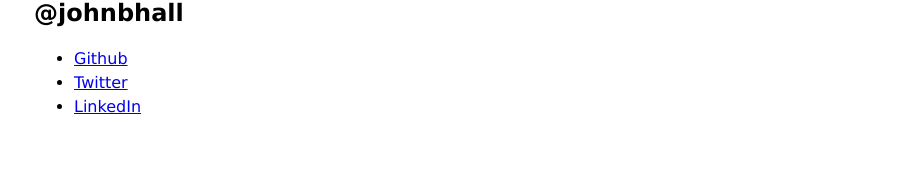
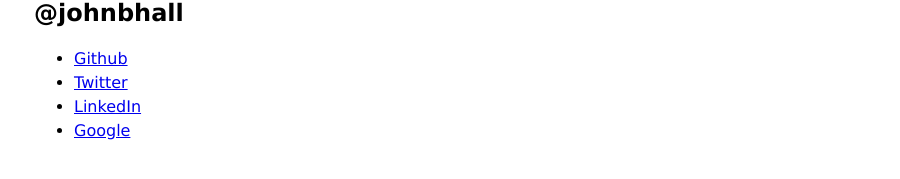
Before and after one commit to johnbhall/johnbhall.github.com, a Jekyll site: the page built from index.html, in a window 1280 px wide. Shown: the part 478-657 px from the top of the page, without its empty margins (116-1016 px from the left). Built offline with Jekyll 4.4.1, drawn with Linux system fonts in a browser that asks for light colours.

Commit message:
add link to Google+ for Google Authorship

```diff
--- a/index.html
+++ b/index.html
@@ -33,4 +33,5 @@
   <li><a href="https://github.com/johnbhall" target="_blank">Github</a></li>
   <li><a href="http://twitter.com/johnbhall" target="_blank">Twitter</a></li>
   <li><a href="http://linkedin.com/in/johnbhall" target="_blank">LinkedIn</a></li>
+  <li><a href="https://plus.google.com/117933405025311546826?rel=author">Google</a></li>
 </ul>
```
